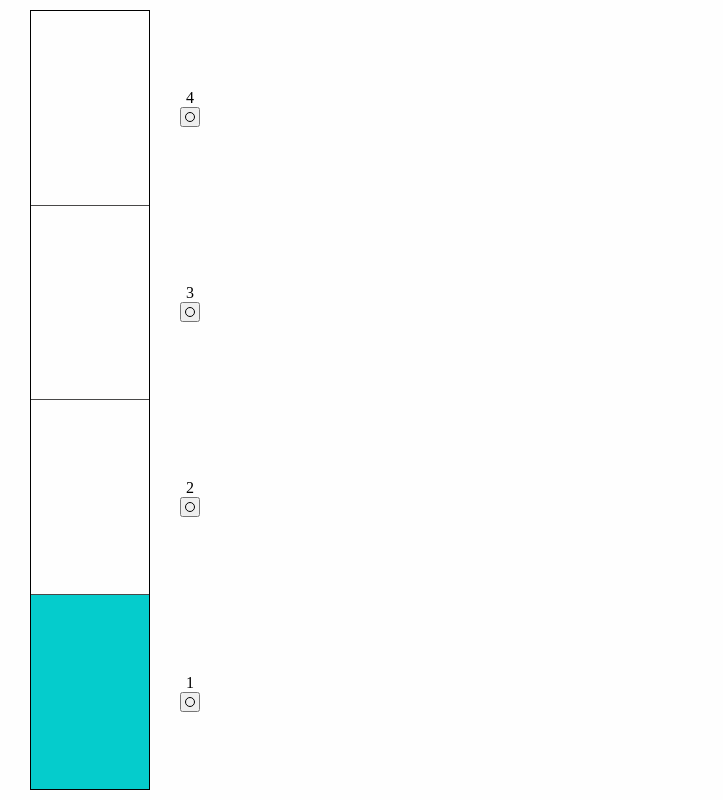
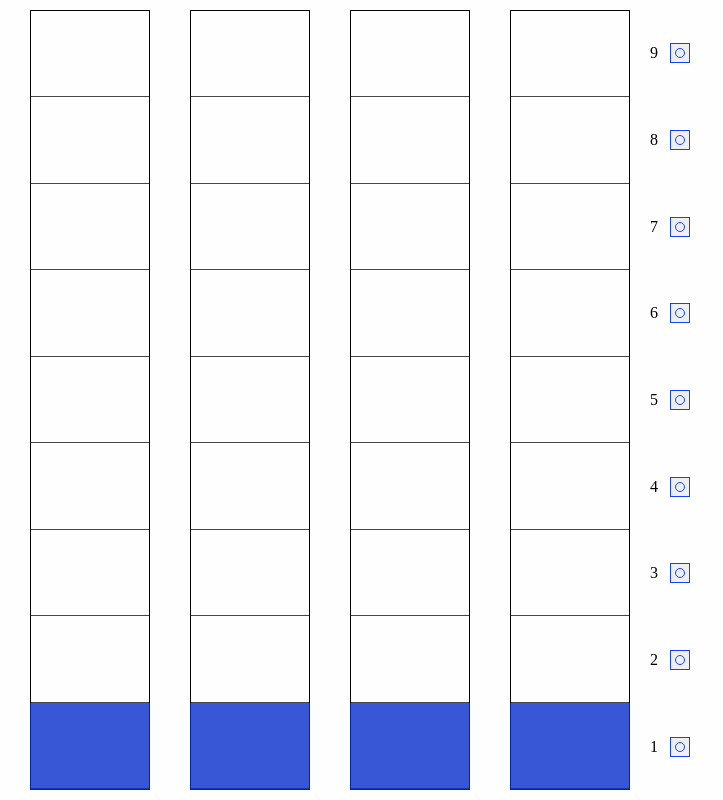
Before and after one commit to Iskait/elevator-app, a Vue app: page / in a window 1280 px wide. Shown: the whole page, without its empty margins (0-723 px from the left). Built offline with nearby package versions, Linux system fonts and the light colour scheme; the HTML template or start-up script is replaced by a standard one.

Commit message:
added multiply elevators option

```diff
--- a/src/components/Elevator.vue
+++ b/src/components/Elevator.vue
@@ -1,23 +1,17 @@
 <template>
-  <div
-    :style="{
+  <div :style="{
     bottom: `${position}%`,
     height: (100 / stages) + '%',
     transition: `all ${Math.abs(level - currentStage)}s ease-in-out`
-        }"
-    :class="{
+  }" :class="{
   elevator: true,
   elevator__done: done,
-    }"
-  >
-    <p v-if="status === 'working'" class="elevator__display">
-      {{ queue[0] }}
-      <span
-        class="elevator__arrow"
-        :style="{
-          transform: `rotate(${queue[0] > currentStage ? '0deg' : '180deg'})`,
-        }"
-        >&#x2191;</span>
+}">
+    <p v-if="!free" class="elevator__display">
+      {{ level }}
+      <span v-if="level !== currentStage" class="elevator__arrow" :style="{
+        transform: `rotate(${level > currentStage ? '0deg' : '180deg'})`,
+      }">&#x2191;</span>
     </p>
   </div>
 </template>
@@ -26,62 +20,50 @@
 import { mapState, mapMutations } from "vuex";
 export default {
   props: {
-    position: Number
+    position: Number,
+    level: Number,
+    currentStage: Number,
+    done: Boolean,
+    free: Boolean,
+    id: Number,
   },
   computed: {
     ...mapState({
-      level: (state) => state.level,
       queue: (state) => state.queue,
-      status: (state) => state.elevator.status,
-      done: (state) => state.elevator.done,
-      currentStage: (state) => state.elevator.currentStage,
-      stages: (state) => state.stages
+      stages: (state) => state.stages,
     }),
   },
   methods: {
-    ...mapMutations(["setLevel", "switchStatus"]),
-    startElevator() {
-      this.switchStatus({status: 'working'});
+    ...mapMutations(['readyElevator', 'startElevator', 'stopElevator'])
+  },
+  watch: {
+    done(status) {
+      if (status) setTimeout(() => this.readyElevator({ id: this.id }), 3000);
+    },
+    free(ready) {
+      if (ready && this.queue.length) {
+        const delay = Math.abs(this.queue[0] - this.currentStage)
+        this.startElevator({ id: this.id, level: this.queue[0] });
         setTimeout(() => {
-      this.switchStatus({status: 'done', done: true, currentStage: this.queue[0]})
-      }, Math.abs(this.level - this.queue[0]) * 1000)
-
+          this.stopElevator({ id: this.id });
+        }, delay * 1000);
+      }
     }
   },
-  watch: {
-    queue: {
-      handler(current) {
-        if (current.length && this.status === "idle") {
-          this.startElevator();
-          this.setLevel(current[0]);
-        }
-      },
-      deep: true,
-    },
-    status: {
-      handler(current) {
-        if (current === "done") {
-          setTimeout(() => {
-            this.switchStatus({ status: "idle", done: false });
-          }, 3000);
-        }
-      },
-      deep: true,
-    },
-  },
   mounted() {
-    this.queue[0] ? (this.startElevator(), this.setLevel(this.queue[0])) : null
+    //this.queue[0] ? (this.startElevator(), this.setLevel({level: this.queue[0], id: this.id})) : null
   }
 };
 </script>
 
 <style lang="scss" scoped>
 .elevator {
-  background-color: rgb(5, 204, 204);
+  background-color: rgba(5, 45, 204, 0.8);
   width: 100%;
   position: absolute;
   display: flex;
   justify-content: center;
+
   &__display {
     margin-top: 5px;
     height: 20px;
@@ -91,21 +73,26 @@ export default {
     display: flex;
     justify-content: center;
   }
+
   &__arrow {
     margin-left: 5px;
   }
 }
+
 @keyframes flickering {
   0% {
     opacity: 1;
   }
+
   50% {
     opacity: 0.1;
   }
+
   100% {
     opacity: 1;
   }
 }
+
 .elevator__done {
   animation: flickering 1s ease-in 0s 3;
 }
--- a/src/components/ShaftControl.vue
+++ b/src/components/ShaftControl.vue
@@ -1,12 +1,12 @@
 <template>
   <div class="shaft-control">
-    <div class="shaft-control__manual" v-for="level in stages" :key="level">
-      <p class="shaft-control__level">{{ level }}</p>
+    <div class="shaft-control__manual" v-for="stage in stages" :key="stage">
+      <p class="shaft-control__level">{{ stage }}</p>
       <button
-      @click="setQueue(level)"
+      @click="setQueue(stage)"
       class="shaft-control__button">
         <span
-        :class="{active: queue.includes(level)}"></span>
+        :class="{active: queue.includes(stage)}"></span>
       </button>
     </div>
   </div>
@@ -17,13 +17,32 @@ import { mapState, mapMutations } from "vuex";
 export default {
   computed: {
     ...mapState({
-        stages: state => state.stages,
-        queue: state => state.queue
+      stages: state=>state.stages,
+      queue: state=>state.queue,
+      elevators: state=>state.elevators,
     })
   },
   methods: {
-    ...mapMutations(["setQueue"]),
+    ...mapMutations(['setQueue', 'startElevator', 'stopElevator'])
   },
+  watch: {
+    queue: {
+      deep: true,
+      handler(newQueue) {
+        if (newQueue.length) {
+          const elevator = this.elevators.find(elevator=>elevator.free && elevator.level !== newQueue[0]);
+          if (elevator) {
+            const { id, currentStage } = elevator;
+            const delay = Math.abs(currentStage - newQueue[0]);
+            this.startElevator({ id, level: newQueue[0] });
+            setTimeout(() => {
+              this.stopElevator({ id });
+            }, delay * 1000);
+          }
+        }
+      }
+    }
+  }
 };
 </script>
 
@@ -36,7 +55,7 @@ export default {
   &__manual {
     display: flex;
     align-items: center;
-    flex-direction: column;
+    justify-content: space-between;
   }
   &__button {
     cursor: pointer;
@@ -45,14 +64,15 @@ export default {
     display: flex;
     align-items: center;
     position: relative;
+    border: 1px solid rgb(19, 66, 254);
     span {
         content: '';
         width: 10px;
         height: 10px;
-        border: 1px solid black;
+        border: 1px solid rgb(19, 66, 254);
         border-radius: 50%;
         position: absolute;
-        right: 16%;
+        right: 20%;
         &.active {
             background-color: rgb(211, 141, 11);
         }
--- a/src/components/Stages.vue
+++ b/src/components/Stages.vue
@@ -4,20 +4,16 @@
     class="stages__level"
     v-for="stage in stages"
     :style="{height: (100 / stages) + '%'}"></div>
-    <elevator :position="(100 / stages) * level - (100 / stages)"></elevator>
   </div>
 </template>
 
 <script>
 import { mapState } from "vuex";
-import Elevator from "./Elevator";
 
 export default {
-  components:  { Elevator } ,
   computed: {
     ...mapState({
       stages: (state) => state.stages,
-      level: (state) => state.level,
     }),
   },
 };
--- a/src/components/liftShaft.vue
+++ b/src/components/liftShaft.vue
@@ -1,22 +1,32 @@
 <template>
   <div class="lift-shaft">
-      <div class="lift-shaft__slide">
-        <stages></stages>
-      </div>
+    <div v-for="elevator of elevators" class="lift-shaft__slide">
+      <stages></stages>
+      <elevator
+        :position="(100 / stages) * elevator.level - (100 / stages)"
+        :free="elevator.free"
+        :done="elevator.done"
+        :level="elevator.level"
+        :currentStage="elevator.currentStage"
+        :id="elevator.id"></elevator>
+    </div>
   </div>
 </template>
 
 <script>
 import Stages from "./Stages";
+import Elevator from "./Elevator";
 import { mapState, mapMutations } from "vuex";
 export default {
-  components: { Stages },
+  components: { Stages, Elevator },
   computed: {
     ...mapState({
       stages: (state) => state.stages,
+      slides: (state) => state.slides,
+      elevators: (state) => state.elevators
     }),
   },
-    methods: {
+  methods: {
     ...mapMutations(["setLevel"]),
   },
 };
@@ -24,9 +34,12 @@ export default {
 
 <style lang="scss" scoped>
 .lift-shaft {
+  display: flex;
+
   &__slide {
     height: 100%;
     margin: 0 20px;
+    position: relative;
   }
 }
 </style>
--- a/src/store/store.js
+++ b/src/store/store.js
@@ -2,34 +2,61 @@ import { createStore } from "vuex";
 
 export default createStore({
   state: () => ({
-    level: +localStorage.getItem("currentStage") || 1,
-    stages: 4,
-    elevator: {
-      status: "idle",
+    slides: 4,
+    stages: 9,
+    elevators: [
+      {
+      id: 0,
+      free: true,
       done: false,
-      currentStage: +localStorage.getItem("currentStage") || 1,
+      currentStage: 1,
+      level: 1
     },
-    queue: JSON.parse(localStorage.getItem("queue")) || [],
+    {
+      id: 1,
+      free: true,
+      done: false,
+      currentStage: 1,
+      level: 1
+    },
+    {
+      id: 2,
+      free: true,
+      done: false,
+      currentStage: 1,
+      level: 1
+    },
+    {
+      id: 3,
+      free: true,
+      done: false,
+      currentStage: 1,
+      level: 1
+    },
+  ],
+    queue: [],
   }),
   mutations: {
-    setLevel(state, payload) {
-      if (state.level === payload) return;
-      state.level = payload;
-      localStorage.setItem("level", state.level);
+    setQueue(state, payload) {
+      !state.queue.includes(payload) &&
+      !state.elevators.every(elevator=>elevator.currentStage === payload) &&
+      (state.queue = state.queue.concat(payload));
     },
-    setQueue(state, payload) {
-      state.queue.push(payload);
-      localStorage.setItem("queue", JSON.stringify(state.queue));
+    startElevator(state, {id, level}) {
+      const elevator = state.elevators.find(elevator=>elevator.id === id);
+      elevator.level = level;
+      elevator.free = false;
+      state.queue.shift();
     },
-    switchStatus(state, { status, done, currentStage }) {
-      state.elevator.status = status;
-      done !== undefined && (state.elevator.done = done);
-      done === false &&
-        (state.queue.shift(),
-        localStorage.setItem("queue", JSON.stringify(state.queue)));
-      currentStage &&
-        ((state.elevator.currentStage = currentStage),
-        localStorage.setItem("currentStage", currentStage));
+    stopElevator(state, { id }) {
+      const elevator = state.elevators.find(elevator=>elevator.id === id);
+      elevator.currentStage = elevator.level;
+      elevator.done = true;
     },
+    readyElevator(state, { id }) {
+      const elevator = state.elevators.find(elevator=>elevator.id === id);
+      elevator.done = false;
+      elevator.free = true;
+    }
   },
 });
```
Lines whose indentation alone changed are shown as unchanged.
